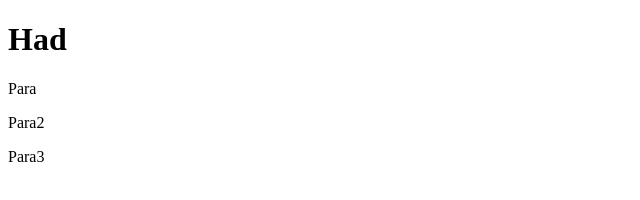
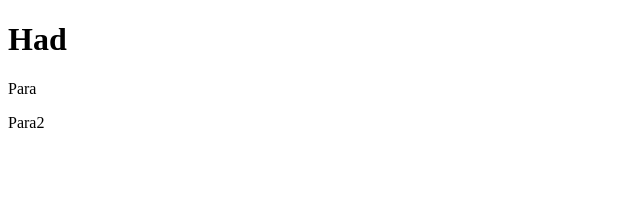
Before and after one commit to WongJiaXian/FIT3179-Visualisation-2, a plain HTML site: page test.html in a window 1280 px wide. Shown: the full height of the page, 0-640 px from the left. Drawn offline with Linux system fonts and the light colour scheme.

Commit message:
para 3 removed

```diff
--- a/test.html
+++ b/test.html
@@ -12,5 +12,4 @@
     <h1>Had</h1>
     <p>Para</p>
     <p>Para2</p>
-    <p>Para3</p>
 </html>
```
